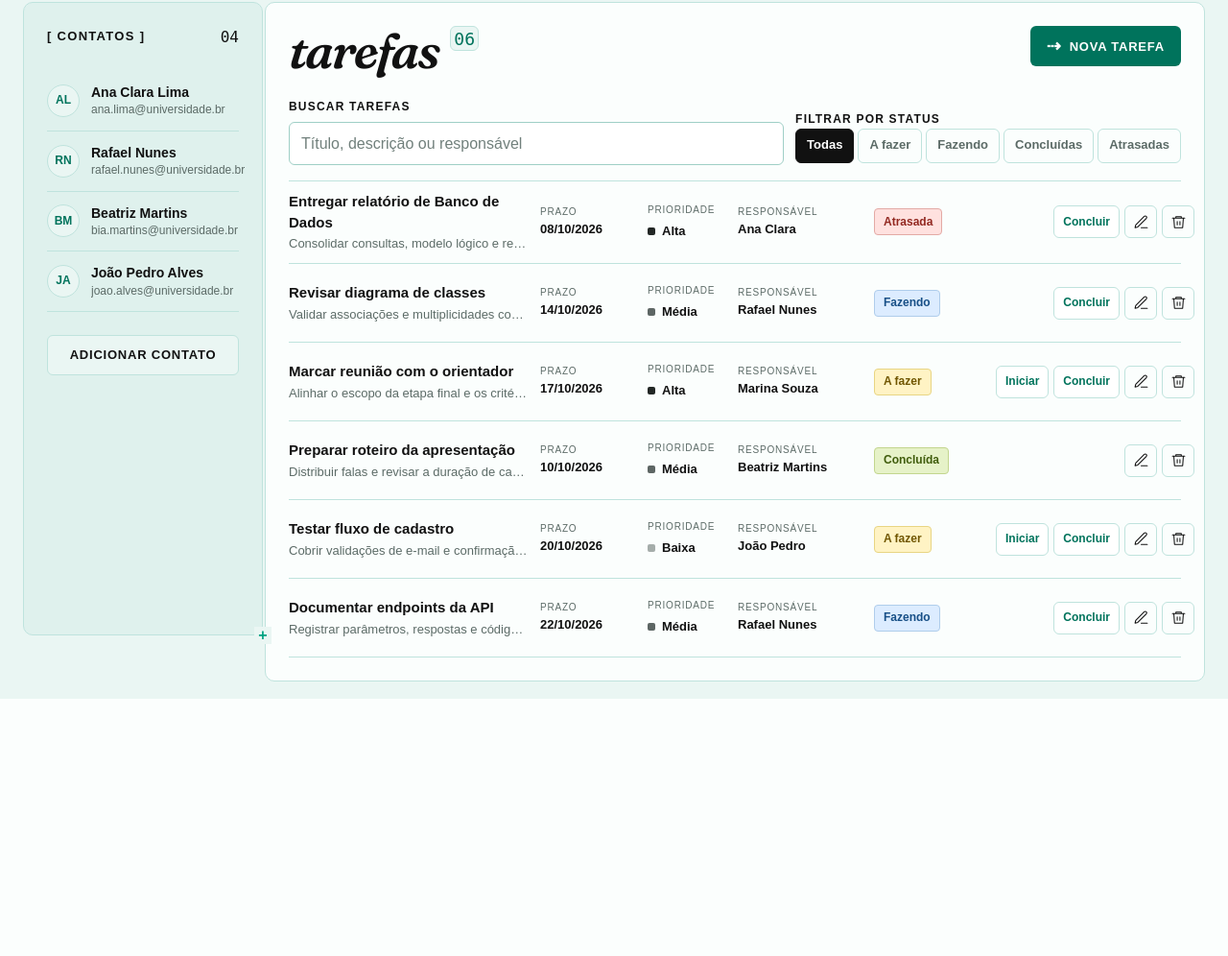
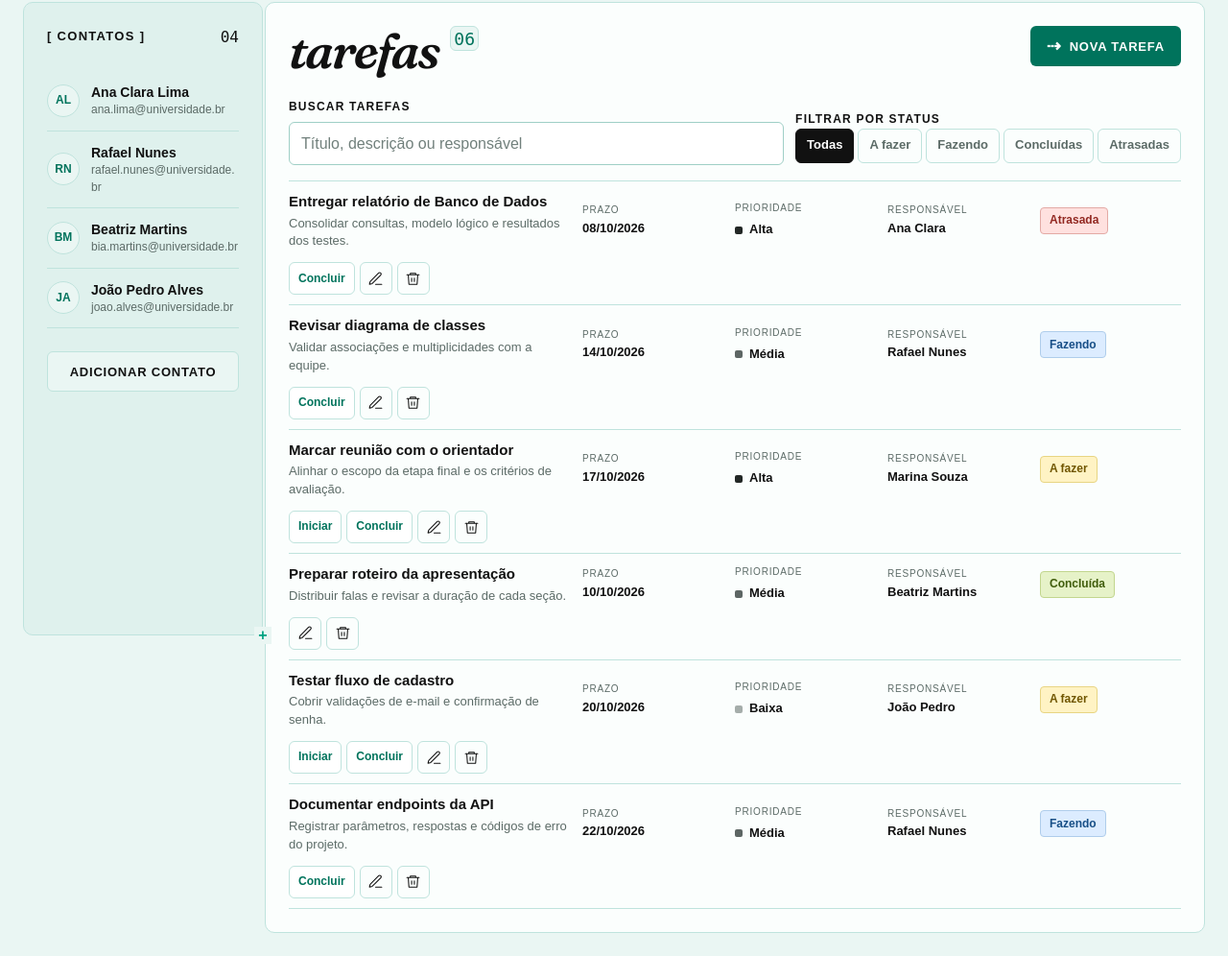
Before and after one commit to jmiguelSantos2025/Projeto_Ajuri, a Flask app: page /home in a window 1280 px wide. Shown: the part 96-1092 px from the top of the page at 96% size. Before the commit the page ends 824 px from the top, so only its background shows below. Run offline with Flask 3, Linux system fonts and the light colour scheme; some web fonts are replaced.

Commit message:
Melhora responsividade das telas e tarefas

```diff
--- a/src/static/css/estilo.css
+++ b/src/static/css/estilo.css
@@ -98,6 +98,7 @@ button { cursor: pointer; }
 .logo:hover { color: var(--color-link); }
 
 .btn {
+  max-width: 100%;
   min-height: 42px;
   display: inline-flex;
   align-items: center;
@@ -208,24 +211,24 @@ button { cursor: pointer; }
 .tab:hover { background: var(--color-surface-alt); }
 .tab[aria-current="page"] { background: var(--color-link); color: #fff; border-color: var(--color-link); }
 .user-block { min-height: 72px; padding: 0 var(--space-5); display: flex; align-items: center; gap: var(--space-4); }
-.user-name { font-weight: 600; }
+.user-name { min-width: 0; font-weight: 600; overflow-wrap: anywhere; }
 .dashboard { grid-template-columns: 250px minmax(0, 1fr); align-items: start; }
 .contacts-panel { padding: var(--space-5); min-height: 660px; position: sticky; top: 16px; }
 .panel-heading { display: flex; align-items: center; justify-content: space-between; gap: var(--space-3); margin-bottom: var(--space-5); }
 .panel-heading h2 { margin: 0; font-size: 13px; letter-spacing: .1em; text-transform: uppercase; }
 .contact-list { list-style: none; margin: 0 0 var(--space-5); padding: 0; }
-.contact { display: grid; grid-template-columns: 34px 1fr; align-items: center; gap: var(--space-3); padding: 12px 0; border-bottom: 1px solid var(--color-border); }
+.contact { min-width: 0; display: grid; grid-template-columns: 34px minmax(0, 1fr); align-items: center; gap: var(--space-3); padding: 12px 0; border-bottom: 1px solid var(--color-border); }
 .avatar { width: 34px; height: 34px; display: grid; place-items: center; background: var(--color-bg); border: 1px solid var(--color-border); border-radius: 50%; color: var(--color-link); font-size: 12px; font-weight: 700; }
 .contact-name { display: block; font-size: 14px; font-weight: 600; }
-.contact-email { display: block; overflow: hidden; color: var(--color-muted); font-size: 12px; text-overflow: ellipsis; white-space: nowrap; }
+.contact-email { display: block; color: var(--color-muted); font-size: 12px; overflow-wrap: anywhere; }
 .contacts-panel .btn { width: 100%; }
 .tasks-panel { min-width: 0; min-height: 660px; padding: var(--space-5); }
-.tasks-head { display: grid; grid-template-columns: 1fr auto; gap: var(--space-5); align-items: start; margin-bottom: var(--space-5); }
+.tasks-head { display: grid; grid-template-columns: minmax(0, 1fr) auto; gap: var(--space-5); align-items: start; margin-bottom: var(--space-5); }
 .title-line { display: flex; align-items: flex-start; gap: var(--space-3); }
 .title-line h1 { margin: 0; font-size: clamp(34px, 4vw, 52px); line-height: 1; letter-spacing: -.035em; }
 .task-count { min-width: 30px; height: 26px; display: grid; place-items: center; background: var(--color-bg); border: 1px solid var(--color-border); border-radius: var(--radius-small); color: var(--color-link); font-family: var(--font-number); font-size: 18px; }
 .toolbar { display: grid; grid-template-columns: minmax(220px, 1fr) auto; gap: var(--space-3); align-items: end; margin-bottom: var(--space-4); }
-.filters { display: flex; gap: 4px; overflow-x: auto; padding-bottom: 2px; }
+.filters { display: flex; flex-wrap: wrap; gap: 4px; padding-bottom: 2px; }
 .filter {
   min-height: 36px;
   padding: 7px 11px;
@@ -251,11 +254,11 @@ button { cursor: pointer; }
 }
 .task-row:hover { background: #f3faf8; }
 .task-main { min-width: 0; }
-.task-title { display: block; margin-bottom: 3px; font-size: 15px; font-weight: 700; }
-.task-desc { display: block; overflow: hidden; color: var(--color-muted); font-size: 13px; text-overflow: ellipsis; white-space: nowrap; }
+.task-title { display: block; margin-bottom: 3px; font-size: 15px; font-weight: 700; overflow-wrap: anywhere; }
+.task-desc { display: block; color: var(--color-muted); font-size: 13px; overflow-wrap: anywhere; }
 .task-meta { min-width: 0; }
 .task-meta-label { display: block; margin-bottom: 2px; color: var(--color-muted); font-size: 10px; letter-spacing: .08em; text-transform: uppercase; }
-.task-meta-value { display: block; overflow: hidden; font-size: 13px; font-weight: 600; text-overflow: ellipsis; white-space: nowrap; }
+.task-meta-value { display: block; font-size: 13px; font-weight: 600; overflow-wrap: anywhere; }
 .priority { display: inline-flex; align-items: center; gap: 7px; }
 .priority::before { content: ""; width: 8px; height: 8px; background: #5d6664; border-radius: 2px; }
 .priority--high::before { background: #222725; }
@@ -265,7 +268,7 @@ button { cursor: pointer; }
 .status--doing { background: var(--status-doing-bg); border-color: #afcdeb; color: var(--status-doing-text); }
 .status--done { background: var(--status-done-bg); border-color: #c2d68e; color: var(--status-done-text); }
 .status--late { background: var(--status-late-bg); border-color: #e3aaa5; color: var(--status-late-text); }
-.task-actions { width: 224px; display: flex; justify-content: flex-end; gap: 5px; }
+.task-actions { min-width: 0; width: 224px; display: flex; flex-wrap: wrap; justify-content: flex-end; gap: 5px; }
 .action-word { min-height: 34px; padding: 7px 9px; border: 1px solid var(--color-border); border-radius: var(--radius-small); background: #fff; color: var(--color-link); font-size: 12px; font-weight: 700; }
 .action-word:hover { background: var(--color-bg); }
 .empty-state { padding: 64px var(--space-5); text-align: center; }
@@ -302,16 +305,19 @@ button { cursor: pointer; }
 
 .table-block { padding: var(--space-5); overflow: hidden; }
 .table-wrap { overflow-x: auto; }
-.contacts-table { width: 100%; border-collapse: collapse; }
+.contacts-table { width: 100%; border-collapse: collapse; table-layout: fixed; }
 .contacts-table th, .contacts-table td { padding: 16px 12px; border-bottom: 1px solid var(--color-border); text-align: left; }
+.contacts-table td { overflow-wrap: anywhere; }
 .contacts-table th { color: var(--color-link); font-size: 12px; letter-spacing: .1em; text-transform: uppercase; }
 .contacts-table td:first-child { font-weight: 700; }
 .mobile-label { display: none; }
 
+@media (max-width: 1300px) {
+  .task-row { grid-template-columns: minmax(0, 2fr) repeat(4, minmax(0, 1fr)); }
+  .task-actions { width: auto; grid-column: 1 / -1; justify-content: flex-start; }
+}
+
 @media (max-width: 1060px) {
-  .task-row { grid-template-columns: minmax(180px, 1fr) 92px 116px 92px 224px; }
-  .task-row .task-priority { display: none; }
-  .auth-grid { grid-template-columns: 1fr .75fr; }
   .studs-panel { padding: 30px; }
 }
 
```
Also changed, not shown: other parts of src/static/css/estilo.css (+20 -17 lines).
